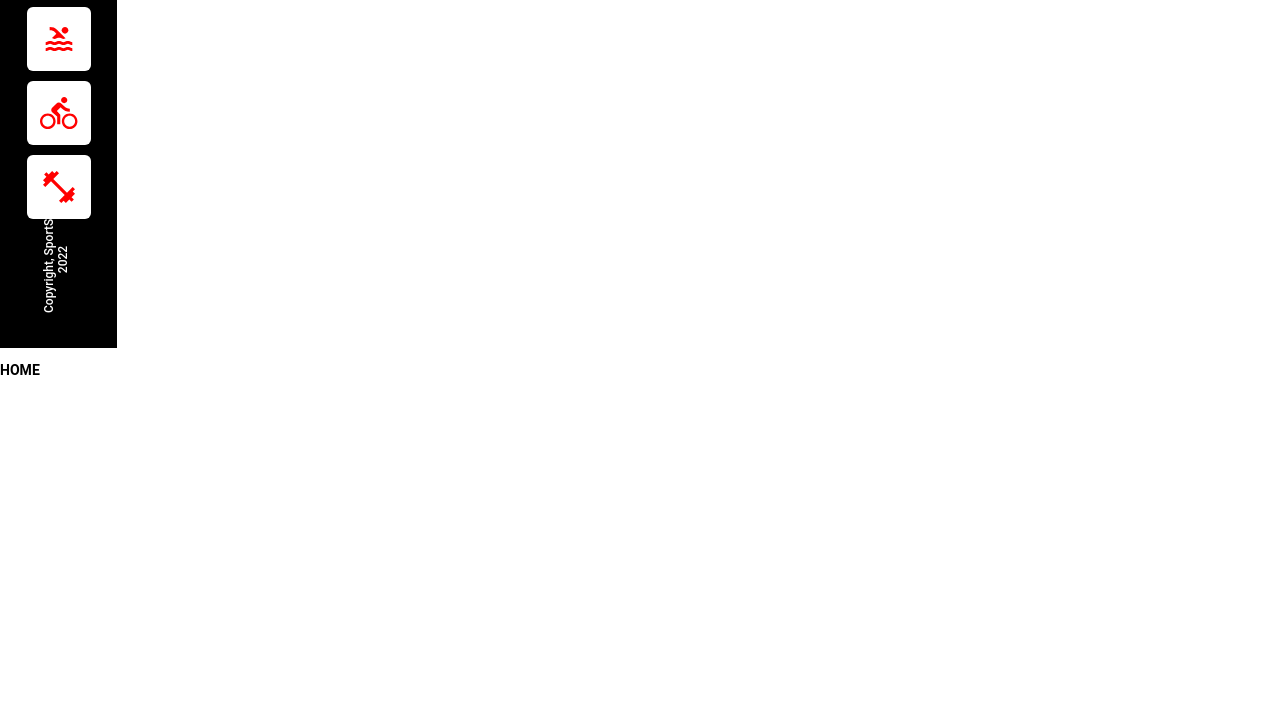
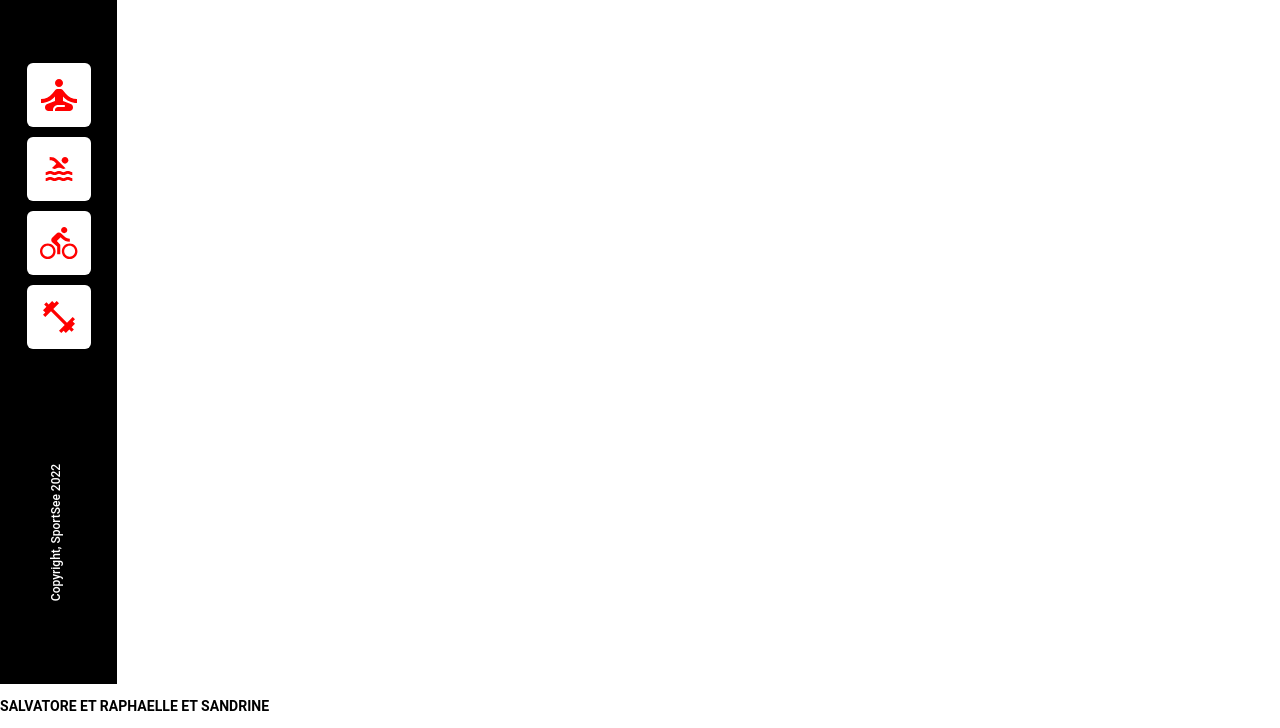
Before and after one commit to SandrinePasquinucci/Projet12-sportsee, a React app: page / in a window 1280 px wide. Shown: the part 179-907 px from the top of the page. Before the commit the page ends 800 px from the top, so only its background shows below. Built offline with nearby package versions, Linux system fonts and the light colour scheme.

Commit message:
Etape 1 et 2 JS + code ok

```diff
--- a/src/components/Toolbar/toolbar.css
+++ b/src/components/Toolbar/toolbar.css
@@ -2,10 +2,11 @@
   background-color: black;
   padding-bottom: 60px;
   width: 117px;
+  padding: 130px 0;
 
   display: flex;
   flex-direction: column;
-  justify-content: center;
+  gap: 150px;
   align-items: center;
 }
 
@@ -35,8 +36,11 @@
 
 .text-container {
   text-align: center;
-  font-size: 12px;
   transform: rotate(270deg);
   color: #fff;
   padding-bottom: 5px;
+
+  /* Empecher le retour a la ligne */
+  /* https://www.zonecss.fr/faq/presentation-du-texte-avec-css.html */
+  white-space: nowrap;
 }
--- a/src/pages/Home/Home.js
+++ b/src/pages/Home/Home.js
@@ -3,7 +3,7 @@ import "./home.css";
 function Home() {
   return (
     <section className="home">
-      <h3>HOME</h3>
+      <h3>SALVATORE ET RAPHAELLE ET SANDRINE</h3>
     </section>
   );
 }
```
